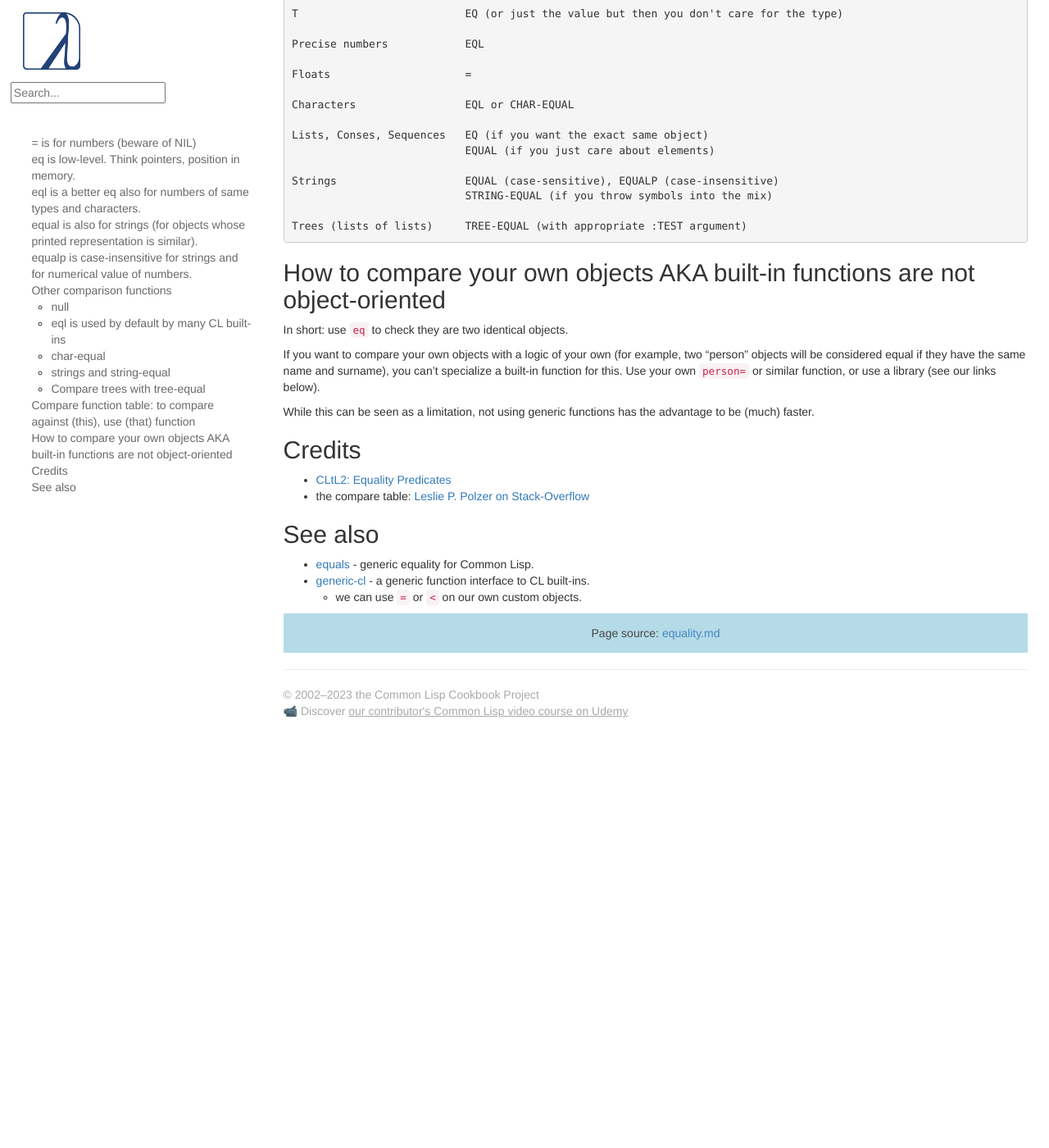
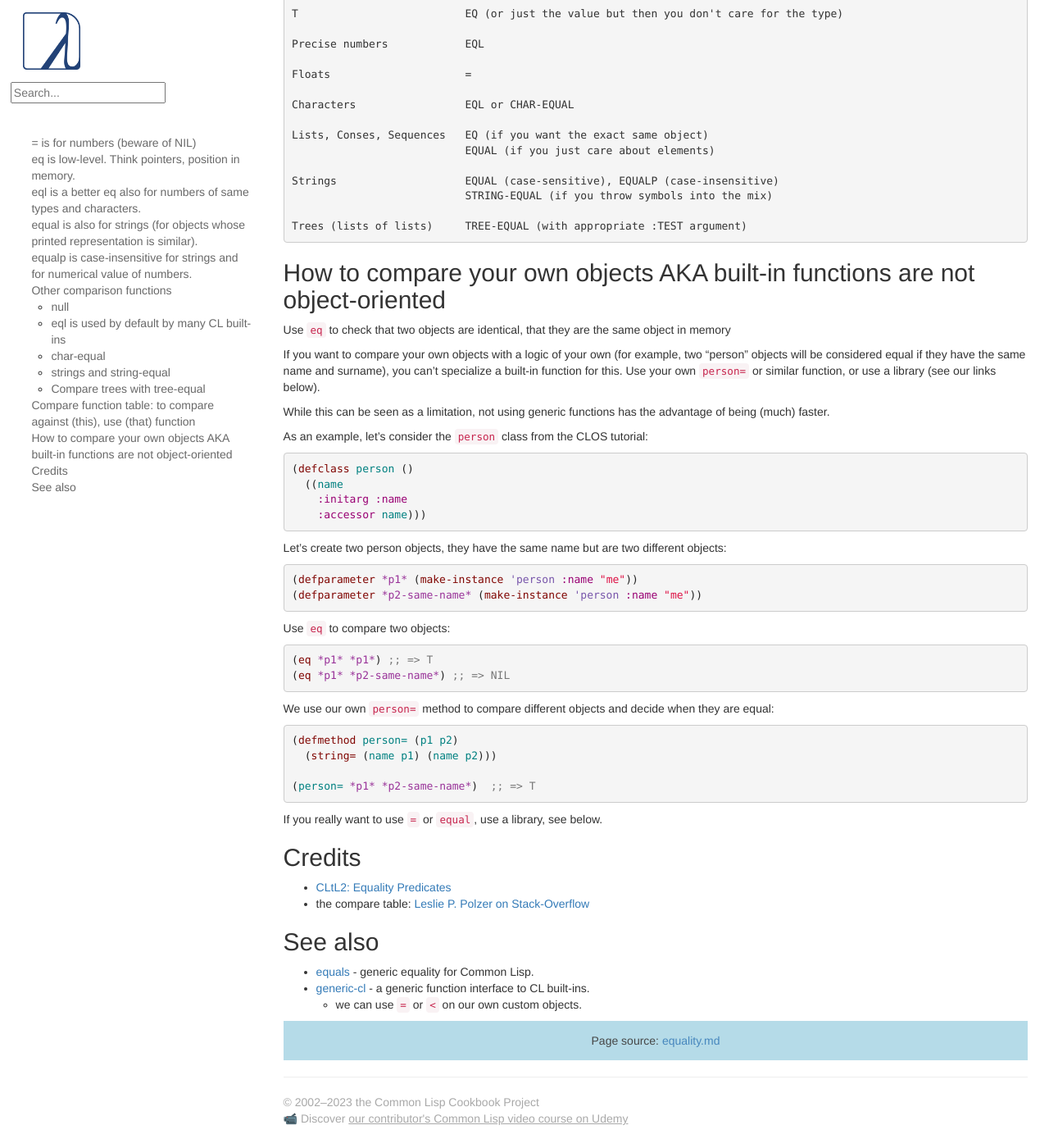
Before and after one commit to LispCookbook/cl-cookbook, a Jekyll site: the page built from equality.md, in a window 1280 px wide and 1400 px high, scrolled down 5071 px. Shown: the whole window at 82% size. Built offline with Jekyll 4.4.1, drawn with Linux system fonts in a browser that asks for light colours; before the commit the page ends 5974 px from its top, so only the background shows below that.

Commit message:
equality: CLOS example, add to index

````diff
--- a/equality.md
+++ b/equality.md
@@ -325,7 +325,7 @@ Trees (lists of lists)     TREE-EQUAL (with appropriate :TEST argument)
 
 ## How to compare your own objects AKA built-in functions are not object-oriented
 
-In short: use `eq` to check they are two identical objects.
+Use `eq` to check that two objects are identical, that they are the same object in memory
 
 If you want to compare your own objects with a logic of your own (for
 example, two "person" objects will be considered equal if they have
@@ -333,7 +333,41 @@ the same name and surname), you can't specialize a built-in function
 for this. Use your own `person=` or similar function, or use a library (see our links below).
 
 While this can be seen as a limitation, not using generic functions
-has the advantage to be (much) faster.
+has the advantage of being (much) faster.
+
+As an example, let's consider the `person` class from the CLOS tutorial:
+
+```lisp
+(defclass person ()
+  ((name
+    :initarg :name
+    :accessor name)))
+```
+
+Let's create two person objects, they have the same name but are two different objects:
+
+```lisp
+(defparameter *p1* (make-instance 'person :name "me"))
+(defparameter *p2-same-name* (make-instance 'person :name "me"))
+```
+
+Use `eq` to compare two objects:
+
+~~~lisp
+(eq *p1* *p1*) ;; => T
+(eq *p1* *p2-same-name*) ;; => NIL
+~~~
+
+We use our own `person=` method to compare different objects and decide when they are equal:
+
+~~~lisp
+(defmethod person= (p1 p2)
+  (string= (name p1) (name p2)))
+
+(person= *p1* *p2-same-name*)  ;; => T
+~~~
+
+If you really want to use `=` or `equal`, use a library, see below.
 
 
 ## Credits
````
Also changed, not shown: index.md (+1 -0 lines).
